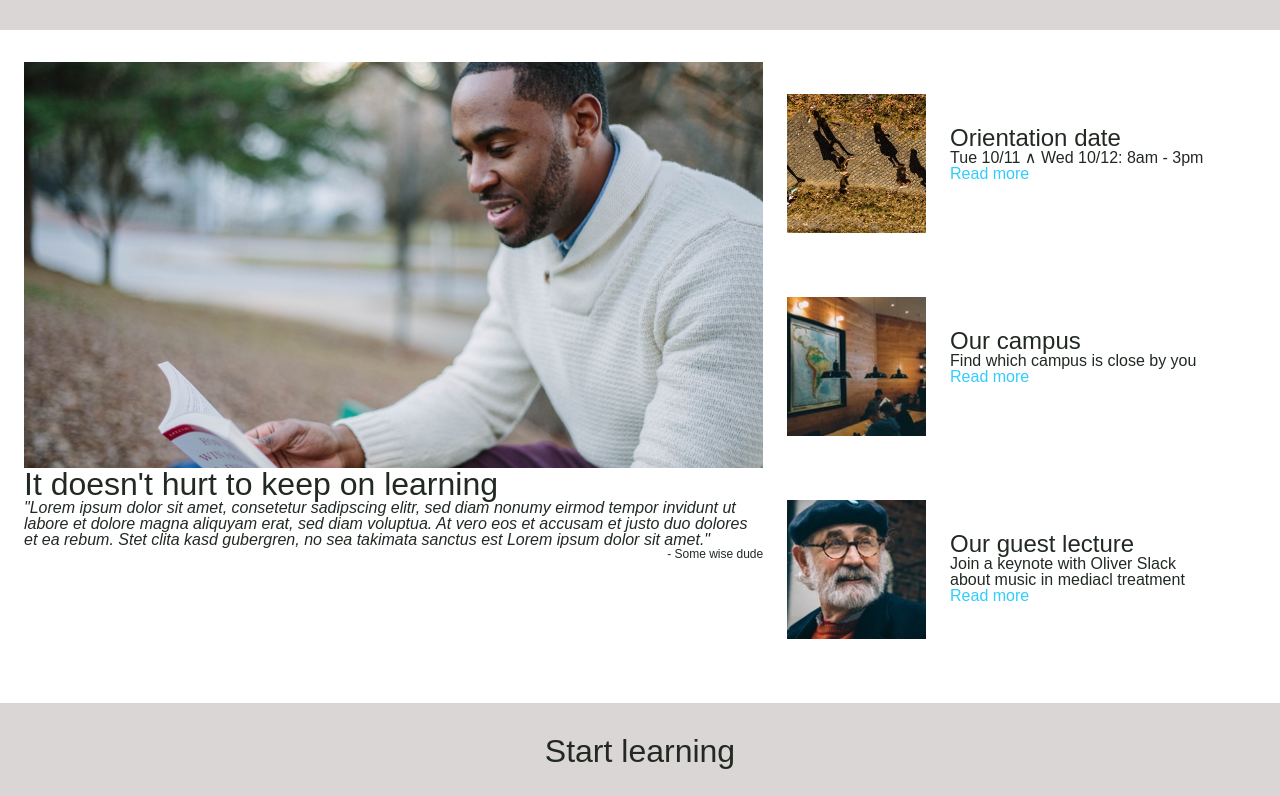
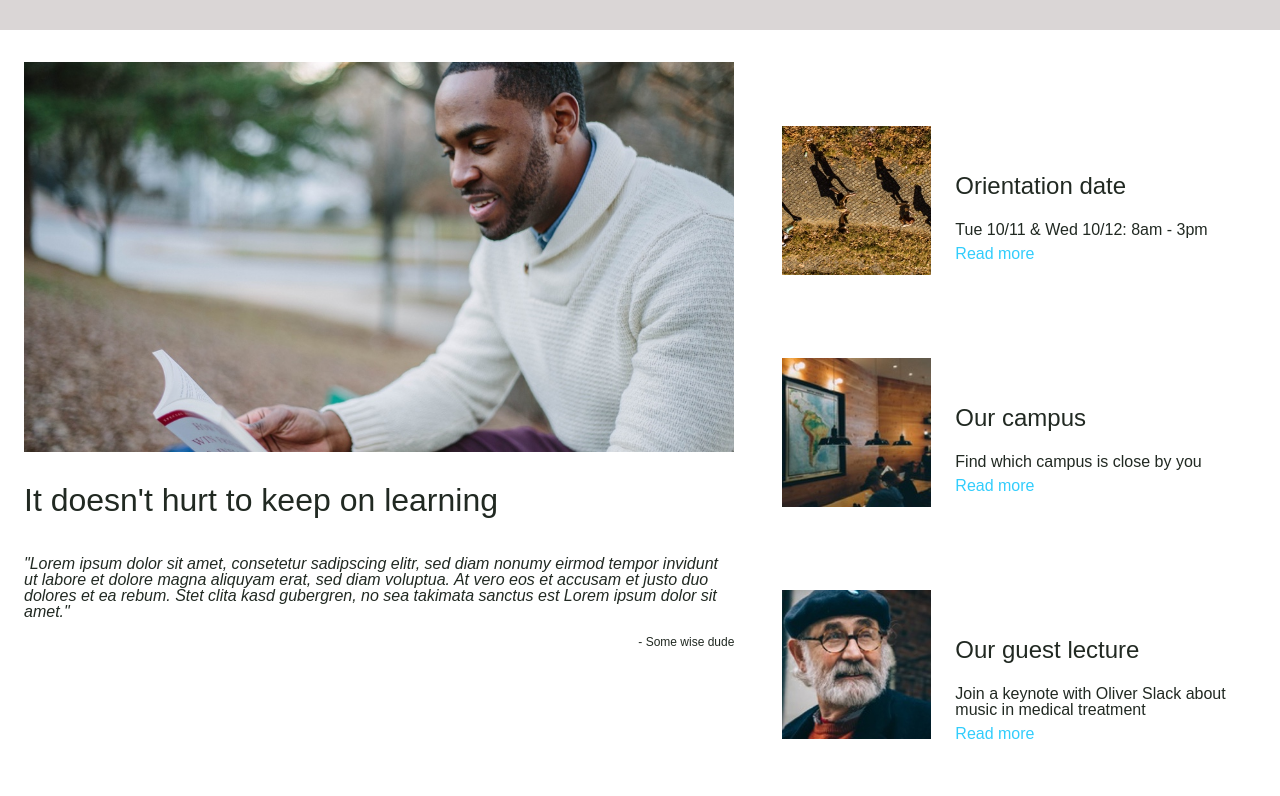
Before and after one commit to Pebesch/ColmarAcademy, a plain HTML site: page index.html in a window 1280 px wide. Shown: the part 644-1440 px from the top of the page. Drawn offline with Linux system fonts and the light colour scheme.

Commit message:
'Fixed 35% issue'

```diff
--- a/index.html
+++ b/index.html
@@ -46,14 +46,6 @@
       </div>
     </div>
 
-    <!--<div id="test" class="flex-container">
-        <div class="sea-green section60percent"></div>
-        <div class="dark-grey section40percent flex-container">
-          <div class="light-blue section35percent"></div>
-          <div class="light-green section65percent"></div>
-        </div>
-      </div>-->
-
     <!--Info (start)-->
     <div class="info flex-container">
       <!--60% info section-->
@@ -76,7 +68,7 @@
           </div>
           <div class="thumbnail-textcontent section65percent flex-container">
             <h3>Orientation date</h3>
-            <p>Tue 10/11 &and; Wed 10/12: 8am - 3pm</p>
+            <p>Tue 10/11 &amp; Wed 10/12: 8am - 3pm</p>
             <a href="#">Read more</a>
           </div>
         </div>
@@ -98,7 +90,7 @@
           </div>
           <div class="thumbnail-textcontent section65percent flex-container">
             <h3>Our guest lecture</h3>
-            <p>Join a keynote with Oliver Slack about music in mediacl treatment</p>
+            <p>Join a keynote with Oliver Slack about music in medical treatment</p>
             <a href="#">Read more</a>
           </div>
         </div>
--- a/resources/css/style.css
+++ b/resources/css/style.css
@@ -10,18 +10,21 @@ h1{
   font-size: 2.5rem;
   font-weight: 900;
   color: #212922;
+  padding: 2rem 0;
 }
 
 h2{
   font-size: 2rem;
   font-weight: 500;
   color: #212922;
+  padding: 2rem 0;
 }
 
 h3{
   font-size: 1.5rem;
   font-weight: 500;
   color: #212922;
+  padding: 1rem 0;
 }
 
 a{
@@ -32,6 +35,10 @@ a{
 
 a:hover{
   color: #212922;
+}
+
+p{
+  padding: .5rem 0;
 }
 
 .flex-container{
@@ -103,7 +110,7 @@ a:hover{
 }
 
 /* Jumbotron */
-.jumbotron, .info, .thumbnail, .thumbnail-textcontent, .thesis{
+.jumbotron, .info, .thumbnails, .thumbnail, .thumbnail-textcontent, .thesis{
   padding: 2rem 1.5rem;
 }
 
@@ -125,6 +132,15 @@ a:hover{
   justify-content: center;
 }
 
+.thumbnail{
+  /*FIX*/
+  width: 100%;
+}
+
+.thumbnail:hover{
+  background-color: #DAD6D6;
+}
+
 .thumbnail-textcontent{
   flex-flow: column wrap;
 }
@@ -132,7 +148,6 @@ a:hover{
 /* Start learning */
 .title{
   text-align: center;
-  padding-top: 2rem;
 }
 
 /* learning gallery */
@@ -150,7 +165,7 @@ a:hover{
 .gallery-item-textcontent{
   background-color: white;
   padding: 1rem 0 2rem 1rem;
-  min-height: 5rem;
+  min-height: 7rem;
 }
 
 .gallery-item-textcontent p:first-child{
@@ -275,7 +290,3 @@ footer div a{
 .sea-green-text{
   color: #32908F;
 }
-
-#test *{
-  height: 20px;
-}
```
